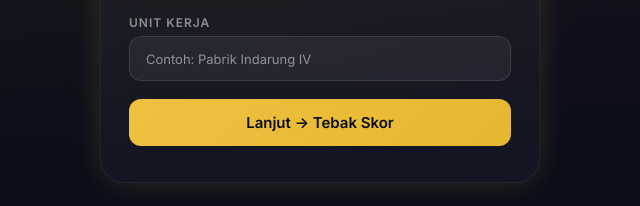
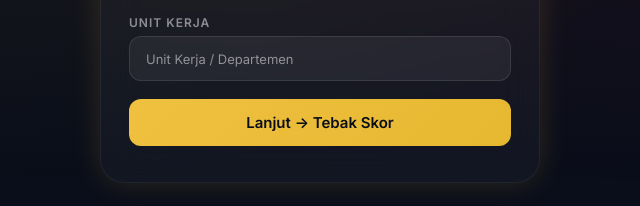
Before and after one commit to qintmb/nobarst26, a plain HTML site: page index.html in a window 1280 px wide. Shown: the part 492-698 px from the top of the page, 320-960 px from the left. Drawn offline with Linux system fonts and the light colour scheme.

Commit message:
fix: ubah placeholder unit kerja

```diff
--- a/index.html
+++ b/index.html
@@ -387,7 +387,7 @@
       </div>
       <div class="form-group">
         <label>Unit Kerja</label>
-        <input type="text" id="unit_kerja" placeholder="Contoh: Pabrik Indarung IV" autocomplete="organization">
+        <input type="text" id="unit_kerja" placeholder="Unit Kerja / Departemen" autocomplete="organization">
       </div>
       <div class="error-msg" id="error1">Harap isi semua field!</div>
       <button class="btn btn-primary" id="btnDaftar" onclick="daftarHadir()">
```
